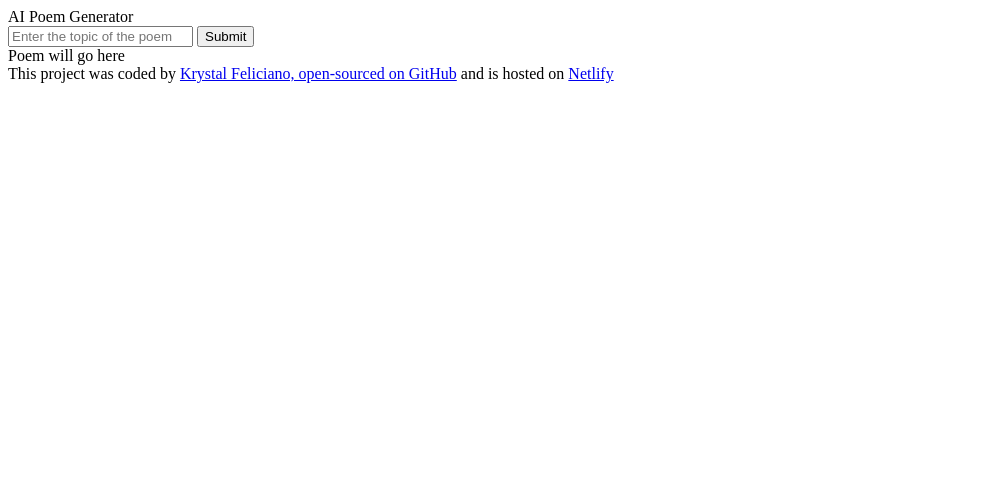
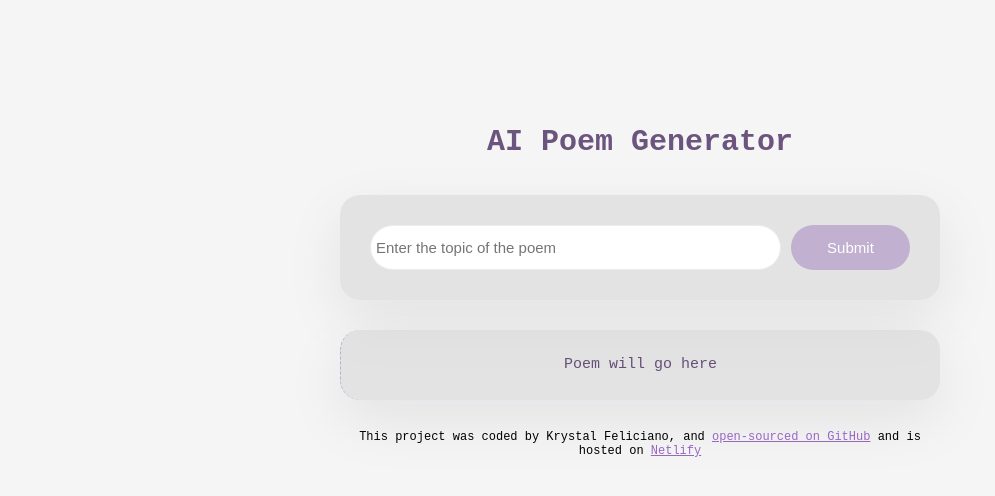
Before and after one commit to Kfeliciano94/AI-Poem-Project, a plain HTML site: page index.html in a window 1280 px wide. Shown: the whole page, without its empty margins (0-995 px from the left). Drawn offline with Linux system fonts and the light colour scheme.

Commit message:
styled css

```diff
--- a/index.html
+++ b/index.html
@@ -4,10 +4,13 @@
     <meta charset="UTF-8">
     <meta name="viewport" content="width=device-width, initial-scale=1.0">
     <title>AI Poem Project</title>
-    <link rel="stylesheet" src="src/styles.css" />
+    <link rel="stylesheet" href="src/styles.css" />
 </head>
 <body>
-    <header>AI Poem Generator</header>
+    <div class="container">
+    <header>
+        <h1>AI Poem Generator</h1>
+    </header>
 
     <main>
         <form>
@@ -16,16 +19,17 @@
             placeholder="Enter the topic of the poem"
             autofocusrequired
             autocomplete="off"
+            class="instructions"
             />
-            <input type="submit" />
+            <input type="submit" class="submit-button"/>
         </form>
-        <div>Poem will go here</div>
+        <div class="poem">Poem will go here</div>
     </main>
 
 
 
-    <footer>This project was coded by <a href="https://github.com/Kfeliciano94">Krystal Feliciano, open-sourced on GitHub</a> and is hosted on <a href="https://verdant-cactus-01ea6f.netlify.app/">Netlify</a></footer>
-
+    <footer>This project was coded by Krystal Feliciano, and <a href="https://github.com/Kfeliciano94"> open-sourced on GitHub</a> and is hosted on <a href="https://verdant-cactus-01ea6f.netlify.app/">Netlify</a></footer>
+    </div>
 
     <script src="src/index.js"></script>
 </body>
--- a/src/styles.css
+++ b/src/styles.css
@@ -1,4 +1,76 @@
 body {
     background: whitesmoke;
+    font-family: 'Courier New', Courier, monospace;
     text-align: center;
 }
+
+a {
+    color:rgb(151, 103, 194);
+}
+
+.container {
+    margin: 120px auto;
+    max-width:600px;
+
+}
+
+header {
+    margin-bottom: 30px;
+
+}
+
+h1 {
+    text-align: center;
+    font-weight: 550;
+    font-size: 30px;
+    line-height: 1.5;
+    color:rgba(43, 12, 71, 0.685);
+}
+
+form {
+    padding:30px;
+    background-color:rgba(209, 209, 209, 0.493);
+    box-shadow: 0px 20px 60px rgba(24, 19, 36, 0.08);
+    border-radius: 20px;
+    display: flex;
+    margin-bottom: 30px;
+}
+.instructions {
+    padding: 5px;
+    border: 1px solid rgba(24, 19, 36, 0.08);
+    width: 80%;
+    font-size: 15px;
+    border-radius: 50px;
+    line-height: 20px;
+    color:rgb(124, 122, 126);
+
+}
+
+.submit-button {
+    margin-left: 10px;
+    background:rgb(193, 176, 207);
+    color: white;
+    border: none;
+    width: 125px;
+    font-size: 15px;
+    border-radius: 50px;
+    padding: 14px 24px;
+}
+
+.poem {
+font-size: 15px;
+font-weight: 400;
+background-color:rgba(209, 209, 209, 0.493);
+padding: 20px;
+line-height: 2;
+border-left: 1px dashed rgba(163, 119, 201, 0.534);
+box-shadow:0px 20px 60px rgba(24, 19, 36, 0.08);
+border-radius: 20px;
+color:rgba(43, 12, 71, 0.685);
+}
+
+footer {
+    text-align: center;
+    font-size: 12px;
+    margin-top: 30px;
+}
```
